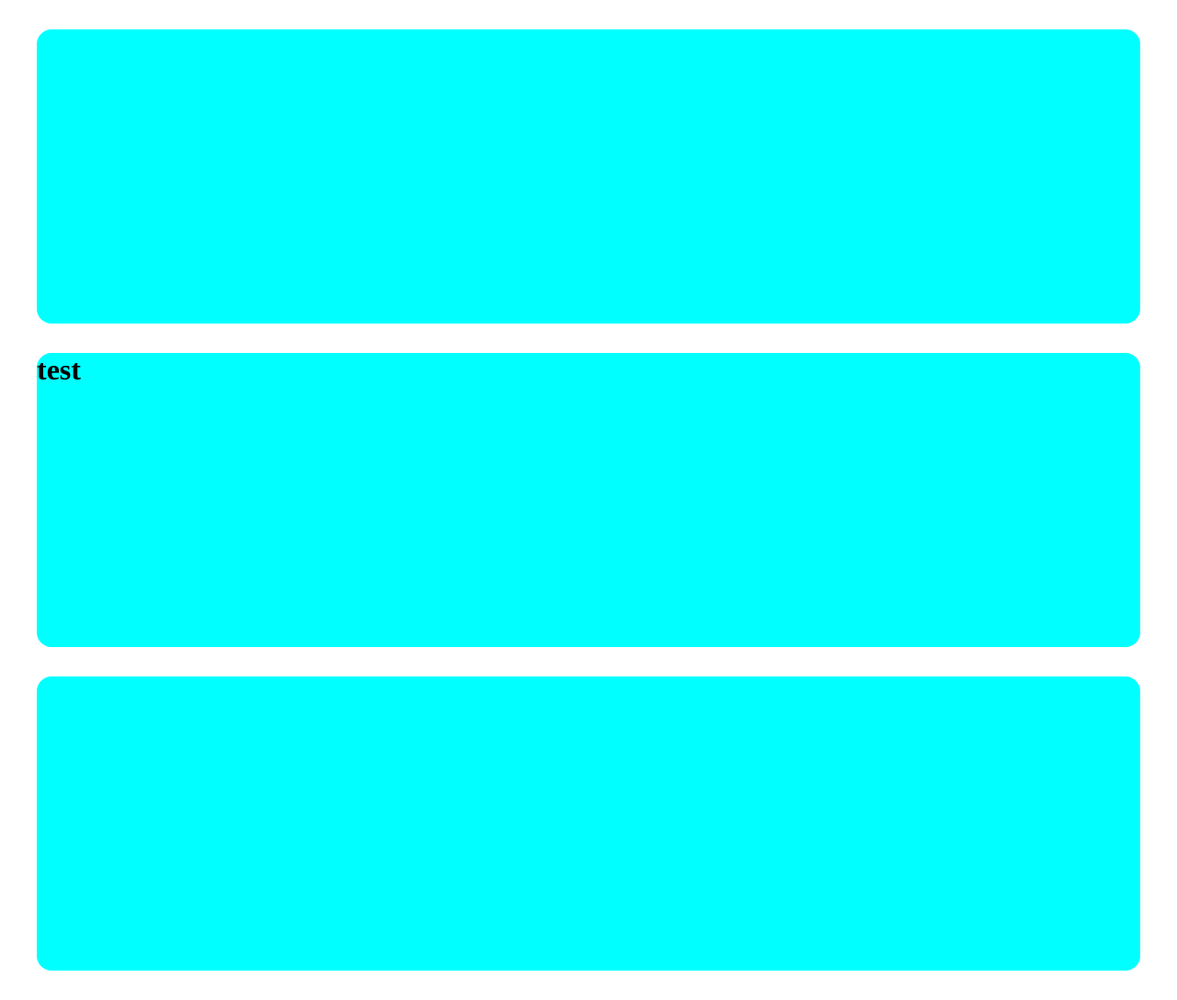
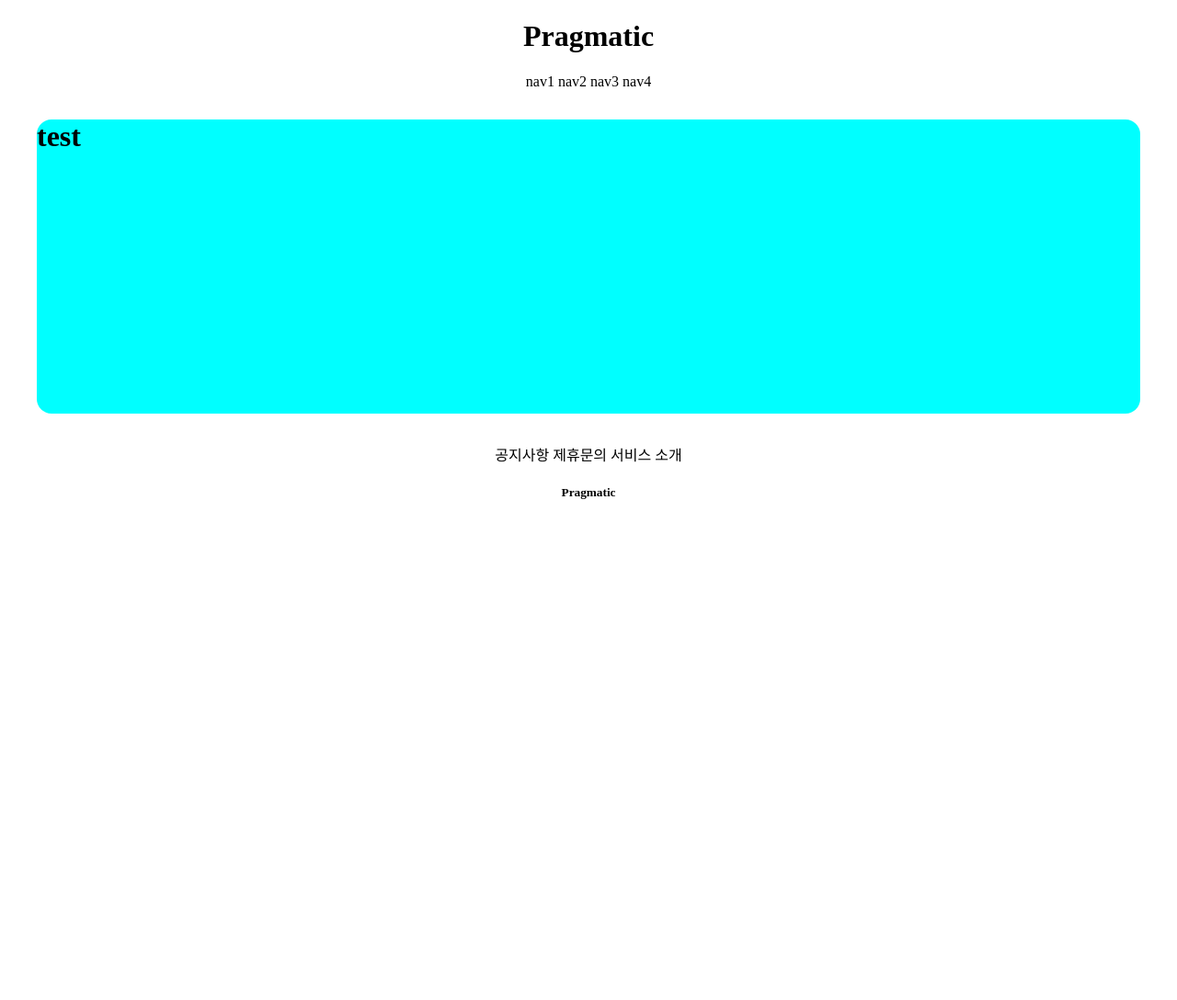
Before and after one commit to SeoMinJong/gis_test1, a Django app: page /accounts/Hello_World/ in a window 1280 px wide. Shown: the whole page at 92% size. After the commit the page ends 543 px from the top, so only its background shows below. Run offline with Django 3.2, Linux system fonts and the light colour scheme; parts of the project's set-up code (start-up, migrations or seed data) failed here and were passed over.

Commit message:
7/6 gis_test1 commit 2

```diff
--- a/templates/footer.html
+++ b/templates/footer.html
@@ -1 +1,10 @@
-<div style="height: 20rem; background-color: aqua; margin: 2rem; border-radius: 1rem;"></div>
+<div style="text-align: center">
+    <div>
+        <span>공지사항</span>
+        <span>제휴문의</span>
+        <span>서비스 소개</span>
+    </div>
+    <div>
+        <h5>Pragmatic</h5>
+    </div>
+</div>
--- a/templates/header.html
+++ b/templates/header.html
@@ -1 +1,11 @@
-<div style="height: 20rem; background-color: aqua; margin: 2rem; border-radius: 1rem;"></div>
+<div style="text-align: center">
+    <div>
+        <h1>Pragmatic</h1>
+    </div>
+    <div>
+        <span>nav1</span>
+        <span>nav2</span>
+        <span>nav3</span>
+        <span>nav4</span>
+    </div>
+</div>
```
Also changed, not shown: 2 other files.
